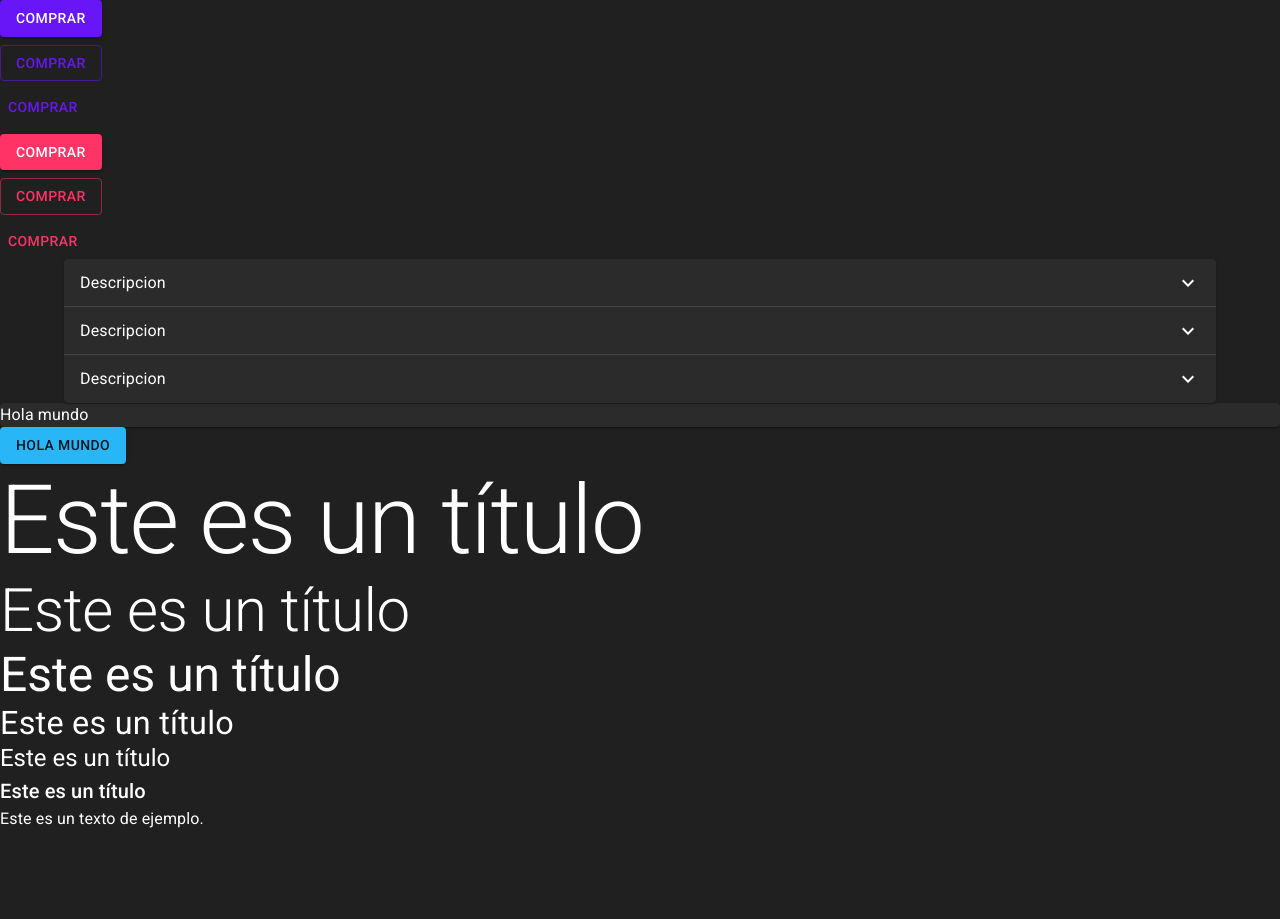
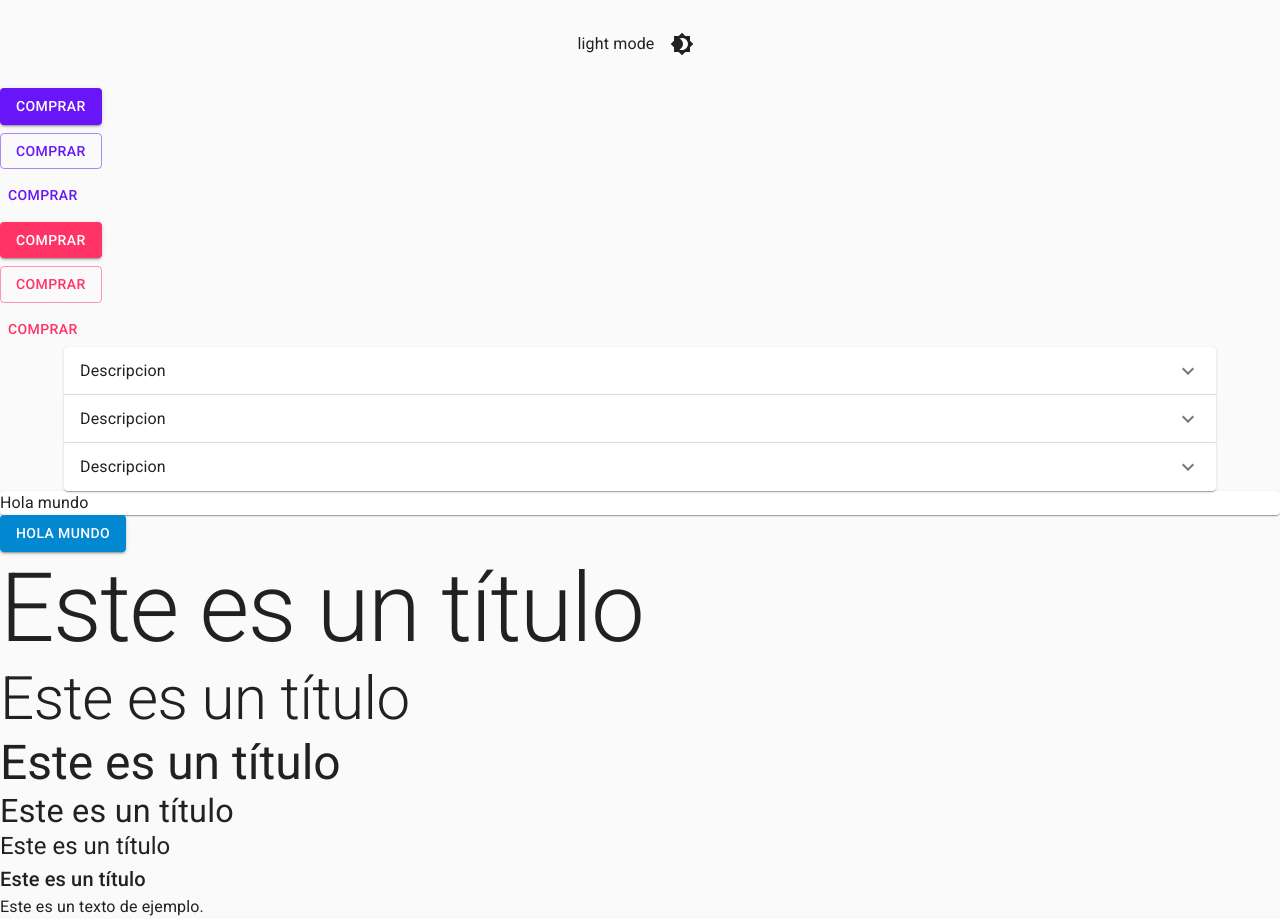
Before and after one commit to jaenfigueroa/poc_mui, a React (Vite) app: page / in a window 1280 px wide. Before the commit the page ends 831 px from the top, so only its background shows below. Built offline with nearby package versions, Linux system fonts and the light colour scheme.

Commit message:
chore: add alternate theme

```diff
--- a/src/App.tsx
+++ b/src/App.tsx
@@ -9,10 +9,40 @@ import {
   Typography,
 } from '@mui/material'
 import ExpandMoreIcon from '@mui/icons-material/ExpandMore'
+import { useContext } from 'react'
+import IconButton from '@mui/material/IconButton'
+import Brightness4Icon from '@mui/icons-material/Brightness4'
+import Brightness7Icon from '@mui/icons-material/Brightness7'
+// ALTERNAR TEMAS
+import { useTheme } from '@mui/material/styles'
+import { ColorModeContext } from './theme/themeContext'
 
 const App = () => {
+  const theme = useTheme()
+  const colorMode = useContext(ColorModeContext)
+
   return (
     <>
+      {/* TOOGLE PARA CAMBIAR DE TEMAS */}
+      <Box
+        sx={{
+          display: 'flex',
+          width: '100%',
+          alignItems: 'center',
+          justifyContent: 'center',
+          bgcolor: 'background.default',
+          color: 'text.primary',
+          borderRadius: 1,
+          p: 3,
+        }}
+      >
+        {theme.palette.mode} mode
+        <IconButton sx={{ ml: 1 }} onClick={colorMode.toggleColorMode} color='inherit'>
+          {theme.palette.mode === 'dark' ? <Brightness7Icon /> : <Brightness4Icon />}
+        </IconButton>
+      </Box>
+
+      {/* OTROS */}
       <Box component='div' display={'flex'} gap={1} flexDirection={'column'} alignItems={'start'}>
         <Button variant='contained'>Comprar</Button>
         <Button variant='outlined'>Comprar</Button>
--- a/src/main.tsx
+++ b/src/main.tsx
@@ -7,16 +7,18 @@ import '@fontsource/roboto/400.css'
 import '@fontsource/roboto/500.css'
 import '@fontsource/roboto/700.css'
 // CSS BASELINE - RESET CSS DE MUI
-import CssBaseline from '@mui/material/CssBaseline'
+// import CssBaseline from '@mui/material/CssBaseline'
+
 //PROVEER EL TEMA DE MUI
-import { ThemeProvider } from '@mui/material/styles'
-import appTheme from './theme/index.tsx'
+// import { THEME_DARK_RESPONSIVE, THEME_LIGHT_RESPONSIVE } from './theme/index.tsx'
+
+// CONTEXT PARA EL TEMA DE MUI
+import { ToggleColorMode } from './theme/themeContext.tsx'
 
 ReactDOM.createRoot(document.getElementById('root')!).render(
   <React.StrictMode>
-    <ThemeProvider theme={appTheme}>
-      <CssBaseline enableColorScheme />
+    <ToggleColorMode>
       <App />
-    </ThemeProvider>
+    </ToggleColorMode>
   </React.StrictMode>
 )
--- a/src/theme/index.tsx
+++ b/src/theme/index.tsx
@@ -1,9 +1,6 @@
 import { createTheme, responsiveFontSizes } from '@mui/material'
 
-let appTheme = createTheme({
-  palette: {
-    mode: 'dark',
-    primary: {
+const PRIMARY_COLORS = {
   main: '#6816f7',
   light: '#9e6bfb',
   dark: '#4600e8',
@@ -17,9 +14,10 @@ let appTheme = createTheme({
   '700': '#4600e8' /* dark */,
   '800': '#2b00e4',
   '900': '#0000df',
-      // contrastText: '#fff', // COLOR DE TEXTO PARA MAIN
-    },
-    secondary: {
+  contrastText: '#fff', // COLOR DE TEXTO PARA MAIN
+}
+
+const SECONDARY_COLORS = {
   main: '#ff3366',
   light: '#ff6c95',
   dark: '#d7295f',
@@ -33,11 +31,40 @@ let appTheme = createTheme({
   '700': '#d7295f' /* dark */,
   '800': '#c2235c',
   '900': '#9e1956',
-      // contrastText: '#fff', // COLOR DE TEXTO PARA MAIN
+  contrastText: '#fff', // COLOR DE TEXTO PARA MAIN
+}
+
+// TEMA CLARO
+const THEME_LIGHT = createTheme({
+  palette: {
+    mode: 'light',
+    primary: {
+      ...PRIMARY_COLORS,
+    },
+    secondary: {
+      ...SECONDARY_COLORS,
     },
     common: {
-      white: '#fefefe',
+      white: '#fff',
       black: '#202020',
+    },
+    background: {
+      paper: '#fff',
+      default: '#fafafa',
+    },
+  },
+})
+
+// TEMA OSCURO
+const THEME_DARK = createTheme({
+  ...THEME_LIGHT,
+  palette: {
+    mode: 'dark',
+    primary: {
+      ...PRIMARY_COLORS,
+    },
+    secondary: {
+      ...SECONDARY_COLORS,
     },
     background: {
       paper: '#202020',
@@ -46,11 +73,12 @@ let appTheme = createTheme({
   },
 })
 
-// PARA PODER USAR AQUI LOS VALORES QUE YA SE HA ESTABLECIDO ANTES
-appTheme = createTheme(appTheme, {})
-
-const responsiveTheme = responsiveFontSizes(appTheme, {
+// APLICAR TEXTO RESPONSIVE AL TEMA OSCURO
+export const THEME_DARK_RESPONSIVE = responsiveFontSizes(THEME_DARK, {
   factor: 4,
 })
 
-export default responsiveTheme
+// APLICAR TEXTO RESPONSIVE AL TEMA CLARO
+export const THEME_LIGHT_RESPONSIVE = responsiveFontSizes(THEME_LIGHT, {
+  factor: 4,
+})
--- /dev/null
+++ b/src/theme/themeContext.tsx
@@ -0,0 +1,34 @@
+import { PropsWithChildren, createContext, useMemo, useState } from 'react'
+import { ThemeProvider, createTheme } from '@mui/material/styles'
+import { CssBaseline } from '@mui/material'
+import { THEME_DARK_RESPONSIVE, THEME_LIGHT_RESPONSIVE } from '.'
+
+// CONTEXTO
+export const ColorModeContext = createContext({ toggleColorMode: () => {} })
+
+// ALTERNADOR DE TEMAS
+export const ToggleColorMode = ({ children }: PropsWithChildren) => {
+  const [mode, setMode] = useState<'light' | 'dark'>('light')
+  const colorMode = useMemo(
+    () => ({
+      toggleColorMode: () => {
+        setMode((prevMode) => (prevMode === 'light' ? 'dark' : 'light'))
+      },
+    }),
+    []
+  )
+
+  const theme = useMemo(
+    () => createTheme(mode === 'light' ? THEME_LIGHT_RESPONSIVE : THEME_DARK_RESPONSIVE),
+    [mode]
+  )
+
+  return (
+    <ColorModeContext.Provider value={colorMode}>
+      <ThemeProvider theme={theme}>
+        <CssBaseline enableColorScheme />
+        {children}
+      </ThemeProvider>
+    </ColorModeContext.Provider>
+  )
+}
```
Also changed, not shown: src/theme/toogleTheme.tsx (added, +32 -0 lines). Lines whose indentation alone changed are shown as unchanged.
